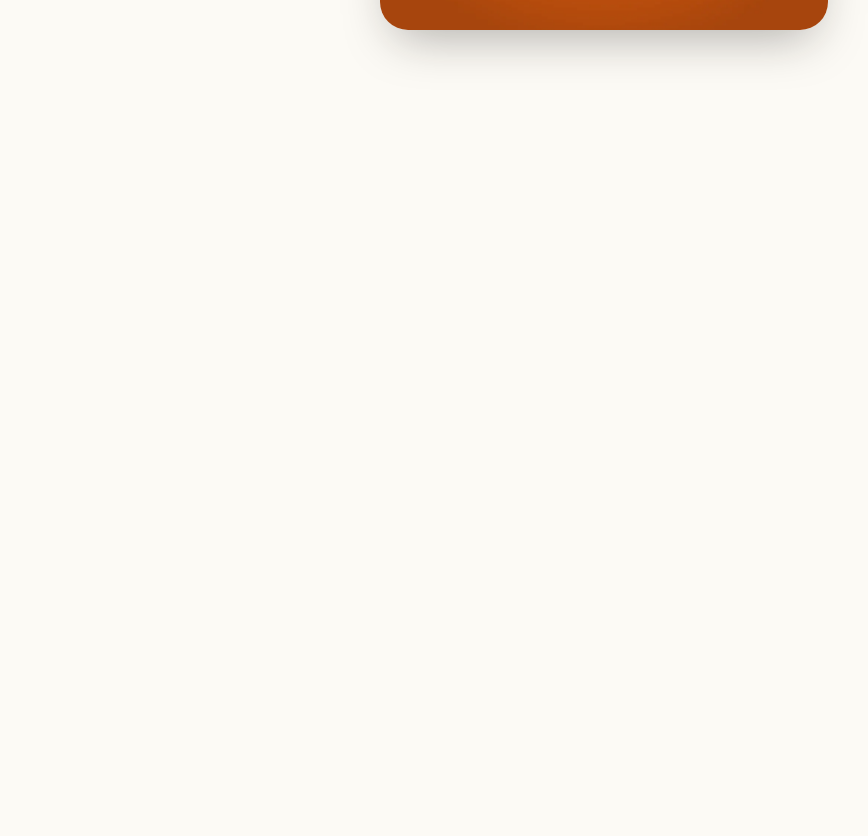
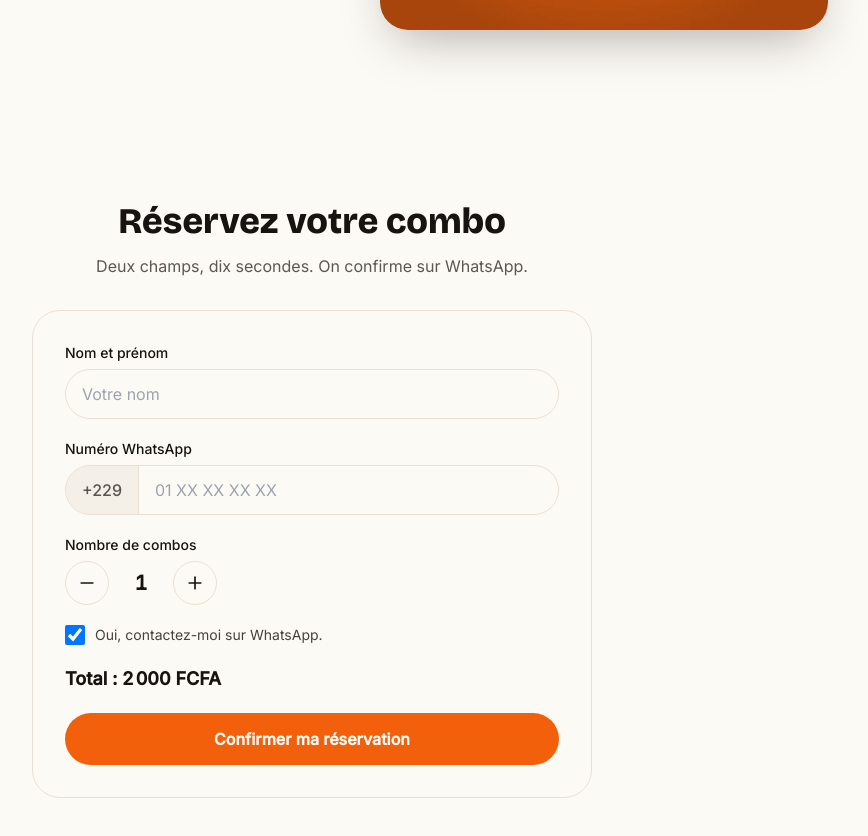
Before and after one commit to zinsouviaristote-cmyk/promo, a Next.js app: page / in a window 1280 px wide. Shown: the part 598-1434 px from the top of the page, without its empty margins (328-1196 px from the left). Before the commit the page ends 800 px from the top, so only its background shows below. Built offline with nearby package versions, Linux system fonts and the light colour scheme.

Commit message:
feat: formulaire de reservation fonctionnel avec Server Action et confirmation WhatsApp

```diff
--- /dev/null
+++ b/app/actions.ts
@@ -0,0 +1,57 @@
+"use server";
+
+import { reservationSchema } from "@/lib/validations";
+import { buildReservationMessage, buildWhatsAppUrl } from "@/lib/whatsapp";
+import { OFFER } from "@/lib/offer";
+
+export type ReservationResult =
+  | { ok: true; whatsappUrl: string }
+  | { ok: false; errors: Record<string, string> };
+
+export async function reserveCombo(
+  _prevState: ReservationResult | null,
+  formData: FormData
+): Promise<ReservationResult> {
+  const parsed = reservationSchema.safeParse({
+    nom: formData.get("nom"),
+    telephone: formData.get("telephone"),
+    quantite: formData.get("quantite"),
+    contactWhatsApp: formData.get("contactWhatsApp") === "on",
+  });
+
+  if (!parsed.success) {
+    const errors: Record<string, string> = {};
+    for (const issue of parsed.error.issues) {
+      const key = String(issue.path[0]);
+      if (!errors[key]) errors[key] = issue.message;
+    }
+    return { ok: false, errors };
+  }
+
+  const { nom, telephone, quantite } = parsed.data;
+  const total = quantite * OFFER.PRIX;
+  const whatsappUrl = buildWhatsAppUrl(
+    buildReservationMessage({ nom, telephone, quantite, total })
+  );
+
+  if (process.env.ORDER_WEBHOOK_URL) {
+    try {
+      await fetch(process.env.ORDER_WEBHOOK_URL, {
+        method: "POST",
+        headers: { "Content-Type": "application/json" },
+        body: JSON.stringify({
+          nom,
+          telephone: `+${OFFER.WHATSAPP_PREFIXE}${telephone}`,
+          quantite,
+          total,
+          horodatage: new Date().toISOString(),
+        }),
+      });
+    } catch {
+      // Le webhook est une notification annexe : son échec ne doit
+      // jamais empêcher la réservation d'aboutir pour le visiteur.
+    }
+  }
+
+  return { ok: true, whatsappUrl };
+}
--- a/app/page.tsx
+++ b/app/page.tsx
@@ -1,9 +1,24 @@
 import Hero from "@/components/Hero";
+import ReservationForm from "@/components/ReservationForm";
 
 export default function Home() {
   return (
     <main>
       <Hero />
+
+      <section id="reserver" className="px-6 py-20 md:px-12">
+        <div className="mx-auto max-w-[560px] text-center">
+          <h2 className="font-display text-3xl font-extrabold text-encre sm:text-4xl">
+            Réservez votre combo
+          </h2>
+          <p className="mt-3 text-encre/70">
+            Deux champs, dix secondes. On confirme sur WhatsApp.
+          </p>
+        </div>
+        <div className="mx-auto mt-8 max-w-[560px]">
+          <ReservationForm />
+        </div>
+      </section>
     </main>
   );
 }
--- /dev/null
+++ b/components/ReservationForm.tsx
@@ -0,0 +1,225 @@
+"use client";
+
+import { useActionState, useEffect, useRef, useState } from "react";
+import { useFormStatus } from "react-dom";
+import { Loader2, Minus, Plus } from "lucide-react";
+import { reserveCombo, type ReservationResult } from "@/app/actions";
+import { reservationSchema } from "@/lib/validations";
+import { OFFER, formatFCFA } from "@/lib/offer";
+
+type FieldErrors = Partial<Record<"nom" | "telephone" | "quantite", string>>;
+
+function validateField(
+  field: "nom" | "telephone",
+  values: { nom: string; telephone: string; quantite: number }
+): string | undefined {
+  const parsed = reservationSchema.safeParse({ ...values, contactWhatsApp: true });
+  if (parsed.success) return undefined;
+  const issue = parsed.error.issues.find((i) => i.path[0] === field);
+  return issue?.message;
+}
+
+function SubmitButton() {
+  const { pending } = useFormStatus();
+  return (
+    <button
+      type="submit"
+      disabled={pending}
+      className="inline-flex min-h-[44px] w-full items-center justify-center gap-2 rounded-full bg-mandarine px-8 py-3.5 text-base font-semibold text-creme transition-transform hover:scale-[1.01] active:scale-[0.98] disabled:opacity-70"
+    >
+      {pending ? (
+        <>
+          <Loader2 className="h-5 w-5 animate-spin" aria-hidden />
+          Envoi…
+        </>
+      ) : (
+        "Confirmer ma réservation"
+      )}
+    </button>
+  );
+}
+
+export default function ReservationForm() {
+  const [state, formAction] = useActionState<ReservationResult | null, FormData>(
+    reserveCombo,
+    null
+  );
+  const [dismissed, setDismissed] = useState(false);
+  const [quantite, setQuantite] = useState(1);
+  const [nom, setNom] = useState("");
+  const [telephone, setTelephone] = useState("");
+  const [clientErrors, setClientErrors] = useState<FieldErrors>({});
+  const formRef = useRef<HTMLFormElement>(null);
+
+  useEffect(() => {
+    setDismissed(false);
+  }, [state]);
+
+  const showSuccess = state?.ok === true && !dismissed;
+  const serverErrors = state && !state.ok ? state.errors : undefined;
+  const errors: FieldErrors = serverErrors ?? clientErrors;
+
+  function handleBlur(field: "nom" | "telephone") {
+    const message = validateField(field, { nom, telephone, quantite });
+    setClientErrors((prev) => ({ ...prev, [field]: message }));
+  }
+
+  function decrement() {
+    setQuantite((q) => Math.max(1, q - 1));
+  }
+
+  function increment() {
+    setQuantite((q) => Math.min(10, q + 1));
+  }
+
+  function handleReset() {
+    formRef.current?.reset();
+    setNom("");
+    setTelephone("");
+    setQuantite(1);
+    setClientErrors({});
+    setDismissed(true);
+  }
+
+  if (showSuccess && state?.ok) {
+    return (
+      <div
+        role="status"
+        aria-live="polite"
+        className="rounded-card border border-sable bg-creme p-8 text-center"
+      >
+        <p className="text-2xl font-display font-extrabold text-encre">
+          🎉 Votre demande de réservation est enregistrée
+        </p>
+        <p className="mt-3 text-encre/70">
+          Nous vous contactons sur WhatsApp pour confirmer.
+        </p>
+        <a
+          href={state.whatsappUrl}
+          target="_blank"
+          rel="noopener noreferrer"
+          className="mt-6 inline-flex min-h-[44px] w-full items-center justify-center rounded-full bg-mandarine px-8 py-3.5 text-base font-semibold text-creme transition-transform hover:scale-[1.01] active:scale-[0.98]"
+        >
+          Ouvrir WhatsApp maintenant
+        </a>
+        <button
+          type="button"
+          onClick={handleReset}
+          className="mt-4 text-sm font-medium text-encre/60 underline underline-offset-4 hover:text-encre"
+        >
+          Faire une autre réservation
+        </button>
+      </div>
+    );
+  }
+
+  return (
+    <form
+      ref={formRef}
+      action={formAction}
+      noValidate
+      className="flex flex-col gap-5 rounded-card border border-sable bg-creme p-6 sm:p-8"
+    >
+      <div className="flex flex-col gap-1.5">
+        <label htmlFor="nom" className="text-sm font-medium text-encre">
+          Nom et prénom
+        </label>
+        <input
+          id="nom"
+          name="nom"
+          type="text"
+          required
+          minLength={2}
+          placeholder="Votre nom"
+          value={nom}
+          onChange={(e) => setNom(e.target.value)}
+          onBlur={() => handleBlur("nom")}
+          aria-invalid={Boolean(errors.nom)}
+          aria-describedby={errors.nom ? "nom-error" : undefined}
+          className="min-h-[44px] rounded-full border border-sable bg-creme px-4 py-3 text-encre outline-none focus-visible:border-mandarine"
+        />
+        {errors.nom && (
+          <p id="nom-error" className="text-sm text-red-700">
+            {errors.nom}
+          </p>
+        )}
+      </div>
+
+      <div className="flex flex-col gap-1.5">
+        <label htmlFor="telephone" className="text-sm font-medium text-encre">
+          Numéro WhatsApp
+        </label>
+        <div
+          className={`flex items-center overflow-hidden rounded-full border bg-creme ${
+            errors.telephone ? "border-red-700" : "border-sable"
+          }`}
+        >
+          <span className="select-none border-r border-sable bg-sable/40 px-4 py-3 font-medium text-encre/70">
+            +229
+          </span>
+          <input
+            id="telephone"
+            name="telephone"
+            type="tel"
+            inputMode="numeric"
+            required
+            placeholder="01 XX XX XX XX"
+            value={telephone}
+            onChange={(e) => setTelephone(e.target.value)}
+            onBlur={() => handleBlur("telephone")}
+            aria-invalid={Boolean(errors.telephone)}
+            aria-describedby={errors.telephone ? "telephone-error" : undefined}
+            className="min-h-[44px] flex-1 bg-transparent px-4 py-3 text-encre outline-none"
+          />
+        </div>
+        {errors.telephone && (
+          <p id="telephone-error" className="text-sm text-red-700">
+            {errors.telephone}
+          </p>
+        )}
+      </div>
+
+      <div className="flex flex-col gap-1.5">
+        <span className="text-sm font-medium text-encre">Nombre de combos</span>
+        <div className="flex items-center gap-4">
+          <button
+            type="button"
+            onClick={decrement}
+            aria-label="Diminuer le nombre de combos"
+            className="flex h-11 w-11 items-center justify-center rounded-full border border-sable text-encre transition-transform active:scale-90"
+          >
+            <Minus className="h-5 w-5" aria-hidden />
+          </button>
+          <span className="w-8 text-center text-xl font-semibold tabular-nums text-encre">
+            {quantite}
+          </span>
+          <button
+            type="button"
+            onClick={increment}
+            aria-label="Augmenter le nombre de combos"
+            className="flex h-11 w-11 items-center justify-center rounded-full border border-sable text-encre transition-transform active:scale-90"
+          >
+            <Plus className="h-5 w-5" aria-hidden />
+          </button>
+        </div>
+        <input type="hidden" name="quantite" value={quantite} />
+      </div>
+
+      <label className="flex items-center gap-2.5 text-sm text-encre/80">
+        <input
+          type="checkbox"
+          name="contactWhatsApp"
+          defaultChecked
+          className="h-5 w-5 rounded border-sable text-mandarine focus-visible:outline-mandarine"
+        />
+        Oui, contactez-moi sur WhatsApp.
+      </label>
+
+      <p className="text-lg font-semibold text-encre">
+        Total : {formatFCFA(quantite * OFFER.PRIX)}
+      </p>
+
+      <SubmitButton />
+    </form>
+  );
+}
```
